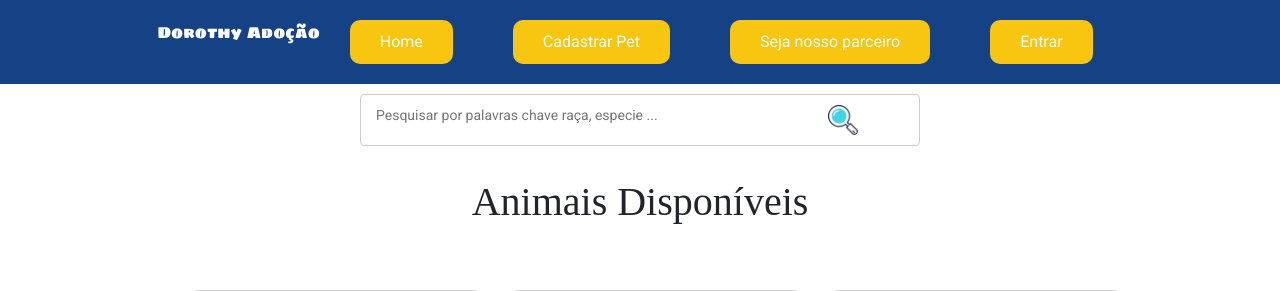
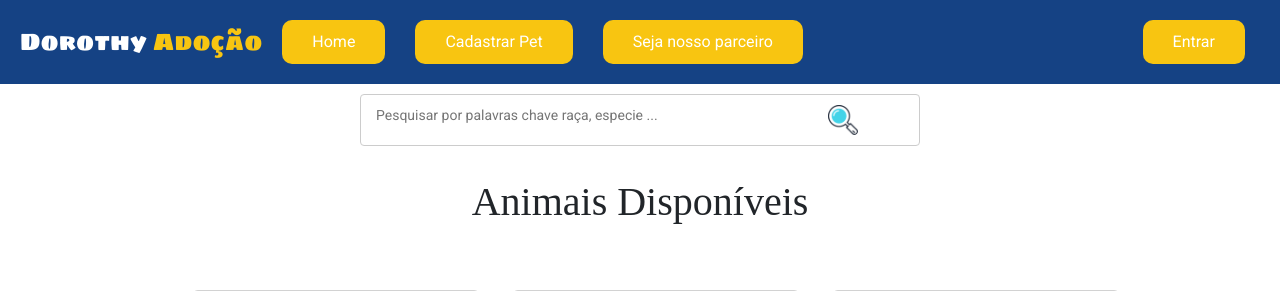
Before and after one commit to anafbarreto/Dorothy_adocao, a Django app: page /home/ in a window 1280 px wide. Shown: the top 291 px of the page. Run offline with Django 4.2, Linux system fonts and the light colour scheme; data comes from the database, SQL or seed files in the repository; some libraries are stand-ins or nearby versions; some web fonts are replaced.

Commit message:
refactor: modify files e redirect directories

```diff
--- a/cadastro_animal/static/css/home.css
+++ b/cadastro_animal/static/css/home.css
@@ -6,23 +6,40 @@ header {
   box-sizing: border-box;
   margin: 0;
   display: flex;
-  justify-content: center;
-  text-align: left;
+  align-items: center;
   font-family: "Sigmar One";
-  font-size: 16px;
-  color: white;
+  font-size: 24px;
+  color: var(--color-white);
 }
 
-header a {
+.adocao {
+  padding: 0 5px;
+  color: rgba(248, 197, 17, 1);
+}
+
+.pag_link {
   background: rgba(248, 197, 17, 1);
   border-radius: 10px;
   padding: 10px 30px;
-  margin: 0 30px;
+  margin: 0 15px;
   text-decoration: none;
   color: white;
   font-family: "Roboto";
   font-size: 16px;
   text-align: center;
+}
+
+.pag_link:hover {
+  opacity: 0.8;
+}
+
+.pag_link:focus {
+  outline: none;
+  background-color: rgb(255, 224, 114);
+}
+
+.login_link {
+  margin-left: auto;
 }
 .title {
   font-family: var(--font-Radley);
@@ -78,3 +95,21 @@ header a {
   margin-left: 50px;
   height: 24px;
 }
+
+footer{
+  background: rgba(21, 66, 132, 1);
+  width: 100%;
+  padding: 15px;
+  box-sizing: border-box;
+  margin-top: 5%;
+  display: flex;
+  justify-content: center;
+  text-align: center;
+  font-family: "Roboto";
+  font-size: 14px;
+  color: white;
+}
+
+.github_icon{
+  margin: 0px 10px;
+}
--- a/cadastro_animal/templates/home.html
+++ b/cadastro_animal/templates/home.html
@@ -26,16 +26,12 @@
     />
   </head>
   <body>
-    <header>
-      Dorothy Adoção
-      <a href="/home" title="Página inicial" class="home_link">Home</a>
-      <a href="/cadastrarAnimal" title="Cadastramento" class="cadastro_pet_link"
-        >Cadastrar Pet</a
-      >
-      <a href="#parceiros" title="Parcerias" class="parceiros_link"
-        >Seja nosso parceiro</a
-      >
-      <a href="#login" title="Login" class="login_link">Entrar</a>
+    <header class="header">
+      <span class="dorothy">Dorothy</span> <span class="adocao">Adoção</span>
+      <a href=/home title="Página inicial" class="pag_link">Home</a>
+      <a href=/cadastrarAnimal title="Cadastramento" class="pag_link">Cadastrar Pet</a>
+      <a href=#parceiros title="Parcerias" class="pag_link">Seja nosso parceiro</a>
+      <a href=#login title="Login" class="pag_link login_link">Entrar</a>
     </header>
     {% if mensagem %}
     <p class="alert alert-primary alert-dismissible fade show m-5">
@@ -78,17 +74,8 @@
     {% block content %} {% endblock %}
     <footer>
       Desenvolvido por Squad Dorothy Vaughan
-      <a
-        href="https://github.com/anafbarreto/Abrigo_animais"
-        title="Página do projeto no github"
-        class="github_link"
-      >
-        <img
-          src="{% static 'icon/github.svg' %}"
-          class="github_icon"
-          alt="Ícone GitHub"
-          width="30px"
-        />
+      <a href="https://github.com/anafbarreto/Abrigo_animais" title="Página do projeto no github" class="github_link">
+        <img src="{% static 'icon/github.png' %}" class="github_icon" alt="Ícone GitHub">
       </a>
     </footer>
   </body>
```
